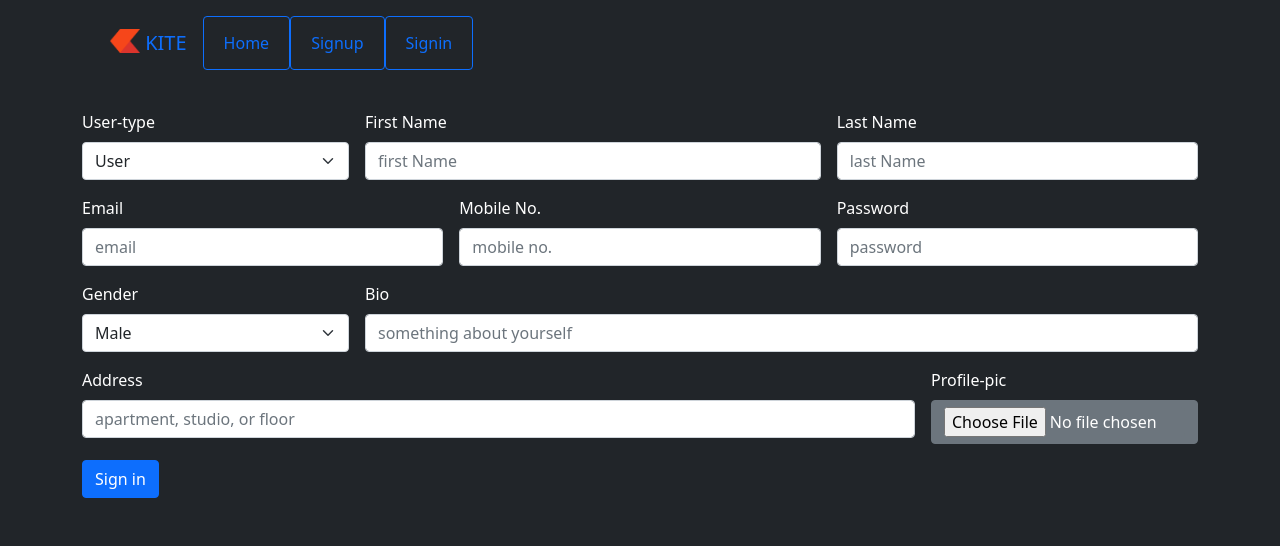
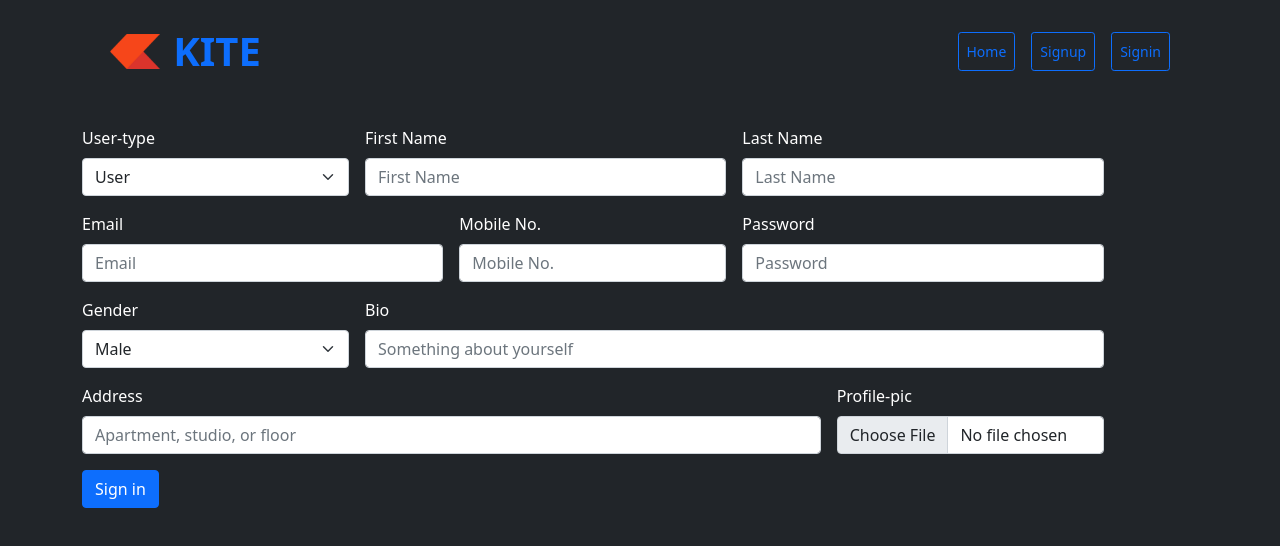
Before and after one commit to iftekhar0six/bootstrap_learning, a website: page pages/signup.htm in a window 1280 px wide. Drawn offline with nearby package versions, Linux system fonts and the light colour scheme.

Commit message:
Modified navbar

```diff
--- a/pages/signup.htm
+++ b/pages/signup.htm
@@ -3,7 +3,7 @@
   <head>
     <meta charset="UTF-8" />
     <meta name="viewport" content="width=device-width, initial-scale=1.0" />
-    <title>Signin</title>
+    <title>Signup</title>
     <link
       href="https://cdn.jsdelivr.net/npm/bootstrap@5.0.2/dist/css/bootstrap.min.css"
       rel="stylesheet"
@@ -18,49 +18,40 @@
   </head>
   <body class="container bg-dark text-white">
     <nav class="navbar navbar-expand-lg bg-body-tertiary p-3">
-      <div class="container-fluid">
+      <div class="container">
         <a class="navbar-brand" href="../index.html">
           <img
             src="../images/kite-logo.png"
             alt="Logo"
-            width="30"
-            height="24"
-            class="d-inline-block align-text-top"
+            width="50"
+            height="35"
           />
-          KITE
+          <b class="ms-2" style="font-size: 40px; vertical-align: middle"
+            >KITE</b
+          >
         </a>
-        <button
-          class="navbar-toggler"
-          type="button"
-          data-bs-toggle="collapse"
-          data-bs-target="#navbarNav"
-          aria-controls="navbarNav"
-          aria-expanded="false"
-          aria-label="Toggle navigation"
-        >
-          <span class="navbar-toggler-icon"></span>
-        </button>
-        <div class="collapse navbar-collapse" id="navbarNav">
-          <ul class="navbar-nav">
+        <div id="navbarNav">
+          <ul class="navbar-nav gap-3">
             <li class="nav-item">
-              <button type="button" class="btn btn-outline-primary">
-                <a
-                  class="nav-link active"
-                  aria-current="page"
-                  href="../index.html"
-                  >Home</a
-                >
-              </button>
+              <a
+                class="nav-link btn btn-sm btn-outline-primary"
+                href="../index.html"
+                >Home</a
+              >
             </li>
             <li class="nav-item">
-              <button type="button" class="btn btn-outline-primary">
-                <a class="nav-link" href="../pages/signup.htm">Signup</a>
-              </button>
+              <a
+                class="nav-link btn btn-sm btn-outline-primary"
+                href="../pages/signup.htm"
+                >Signup</a
+              >
             </li>
             <li class="nav-item">
-              <button type="button" class="btn btn-outline-primary">
-                <a class="nav-link" href="../pages/signin.htm"> Signin</a>
-              </button>
+              <a
+                class="nav-link btn btn-sm btn-outline-primary"
+                href="../pages/signin.htm"
+                >Signin</a
+              >
             </li>
           </ul>
         </div>
@@ -76,50 +67,50 @@
           <option>Admin</option>
         </select>
       </div>
-      <div class="col-5">
-        <label for="inputAddress" class="form-label">First Name</label>
+      <div class="col-md-4">
+        <label for="firstName" class="form-label">First Name</label>
         <input
           type="text"
           class="form-control"
-          id="inputAddress"
-          placeholder="first Name"
+          id="firstName"
+          placeholder="First Name"
         />
       </div>
-      <div class="col-4">
-        <label for="inputAddress" class="form-label">Last Name</label>
+      <div class="col-md-4">
+        <label for="lastName" class="form-label">Last Name</label>
         <input
           type="text"
           class="form-control"
-          id="inputAddress"
-          placeholder="last Name"
+          id="lastName"
+          placeholder="Last Name"
         />
       </div>
 
       <div class="col-md-4">
-        <label for="inputEmail4" class="form-label">Email</label>
+        <label for="email" class="form-label">Email</label>
         <input
           type="email"
           class="form-control"
-          id="inputEmail4"
-          placeholder="email"
+          id="email"
+          placeholder="Email"
+        />
+      </div>
+      <div class="col-md-3">
+        <label for="mobile" class="form-label">Mobile No.</label>
+        <input
+          type="number"
+          class="form-control"
+          id="mobile"
+          placeholder="Mobile No."
         />
       </div>
       <div class="col-md-4">
-        <label for="inputEmail4" class="form-label">Mobile No.</label>
-        <input
-          type="number"
-          class="form-control"
-          id="inputEmail4"
-          placeholder="mobile no."
-        />
-      </div>
-      <div class="col-md-4">
-        <label for="inputPassword4" class="form-label">Password</label>
+        <label for="password" class="form-label">Password</label>
         <input
           type="password"
           class="form-control"
-          id="inputPassword4"
-          placeholder="password"
+          id="password"
+          placeholder="Password"
         />
       </div>
 
@@ -130,45 +121,32 @@
           <option>Female</option>
         </select>
       </div>
-      <div class="col-9">
-        <label for="userbio" class="form-label">Bio</label>
+      <div class="col-md-8">
+        <label for="bio" class="form-label">Bio</label>
         <input
           type="text"
           class="form-control"
-          id="userbio"
-          placeholder="something about yourself"
+          id="bio"
+          placeholder="Something about yourself"
         />
       </div>
 
-      <div class="col-9">
-        <label for="useraddress" class="form-label">Address</label>
+      <div class="col-md-8">
+        <label for="address" class="form-label">Address</label>
         <input
           type="text"
           class="form-control"
-          id="useraddress"
-          placeholder="apartment, studio, or floor"
+          id="address"
+          placeholder="Apartment, studio, or floor"
         />
       </div>
-      <div class="col-3">
-        <label for="Profile-pic" class="form-label">Profile-pic</label>
-        <button type="button" class="btn btn-secondary">
-          <input
-            type="file"
-            class="col-12 bg-secondary rounded"
-            id="Profile-pic"
-          />
-        </button>
+      <div class="col-md-3">
+        <label for="profilePic" class="form-label">Profile-pic</label>
+        <input type="file" class="form-control" id="profilePic" />
       </div>
-      <br />
+
       <div class="col-12">
-        <button type="submit" class="btn btn-primary">
-          <a
-            style="text-decoration: none"
-            class="text-white"
-            href="../pages/login.htm"
-            >Sign in</a
-          >
-        </button>
+        <button type="submit" class="btn btn-primary">Sign in</button>
       </div>
     </form>
   </body>
```
Also changed, not shown: index.html (+28 -45 lines), pages/forgetpassword.htm (+33 -39 lines), pages/resetpassword.htm (+39 -43 lines), pages/signin.htm (+27 -42 lines).
